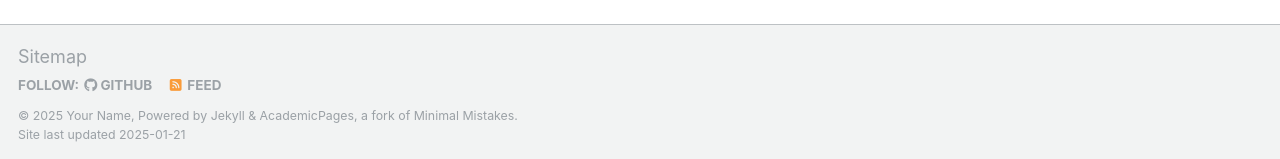
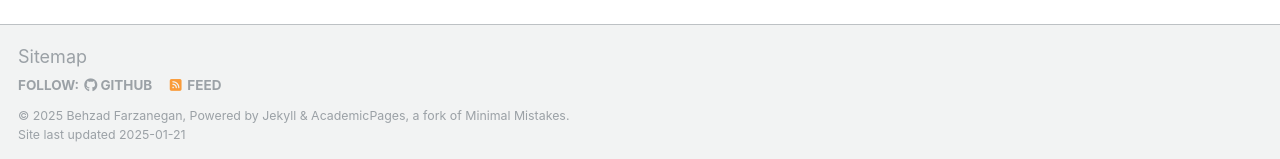
Before and after one commit to behzadfarzanegan/behzadfarzanegan.github.io, a Jekyll site: the page built from _pages/about.md, in a window 1280 px wide and 900 px high, scrolled down 2643 px. Shown: the part 738-897 px from the top of the window. Built offline with Jekyll 4.4.1, drawn with Linux system fonts in a browser that asks for light colours; some web fonts are replaced.

Commit message:
Update _config.yml

```diff
--- a/_config.yml
+++ b/_config.yml
@@ -10,7 +10,7 @@
 locale                   : "en-US"
 title                    : "Behzad Farzanegan"
 title_separator          : "-"
-name                     : &name "Your Name"
+name                     : &name "Behzad Farzanegan"
 description              : &description "personal description"
 url                      : https://behzadfarzanegan.github.io # the base hostname & protocol for your site e.g. "https://[your GitHub username].github.io"
 baseurl                  : "" # the subpath of your site, e.g. "/blog"
```
